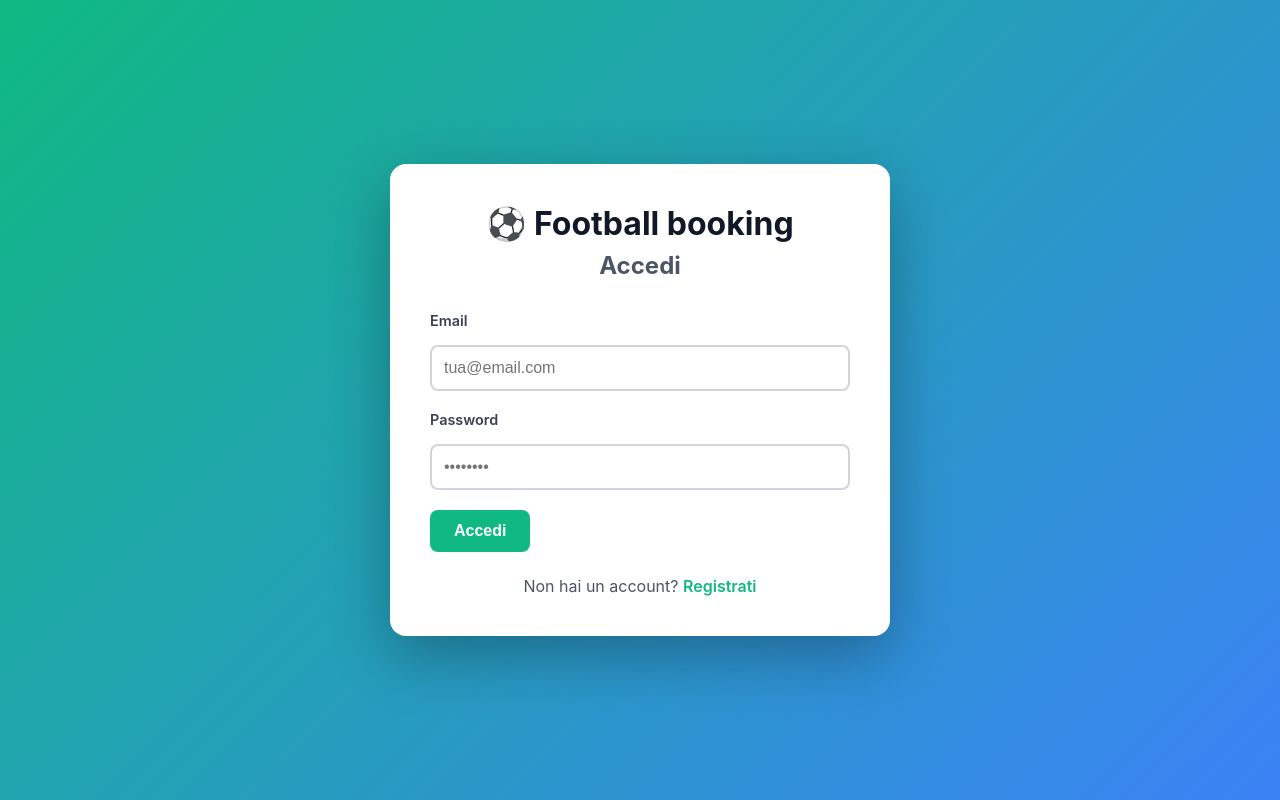
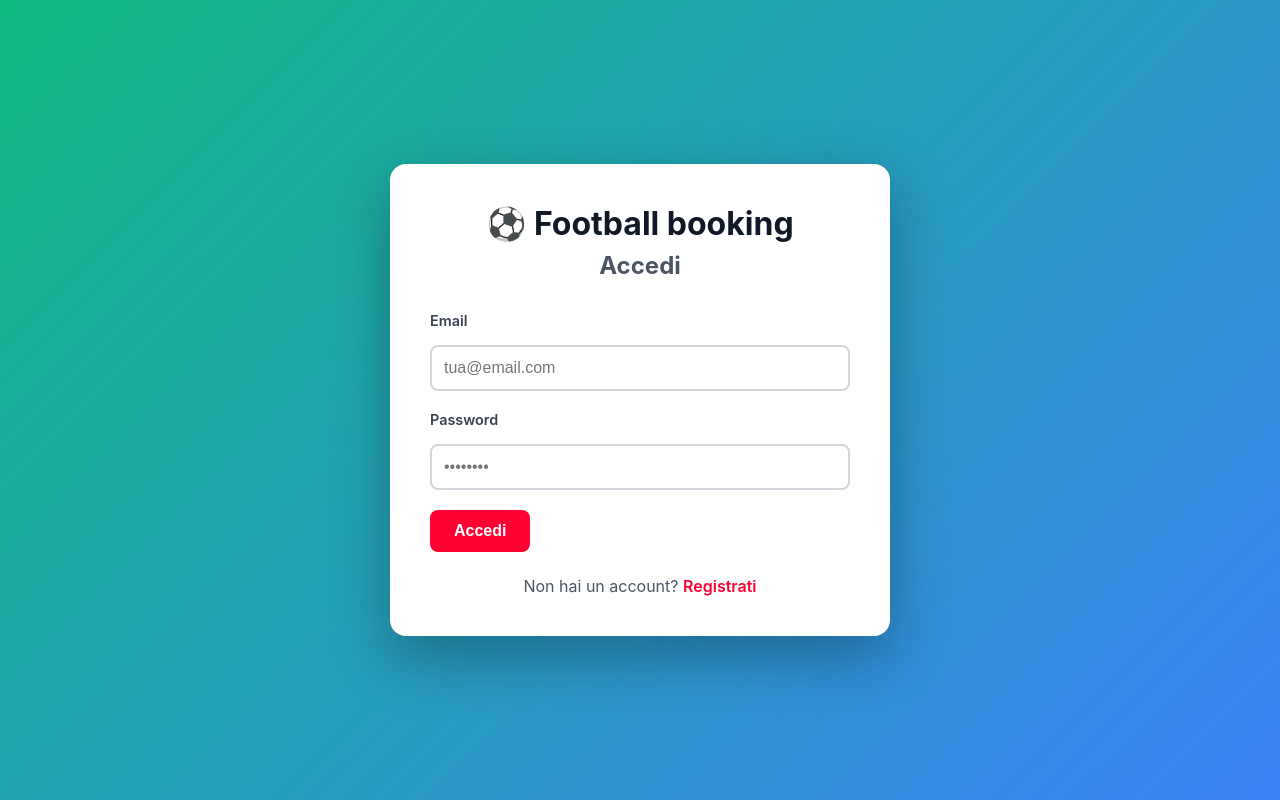
Before and after one commit to pdellibergoli/football_reserv, a React (Vite) app: page /login in a window 1280 px wide. Built offline with nearby package versions, Linux system fonts and the light colour scheme; no server answers.

Commit message:
Update primary color scheme and set default values for match creation form

```diff
--- a/src/App.css
+++ b/src/App.css
@@ -5,8 +5,8 @@
   }
 
   :root {
-    --primary: #10b981;
-    --primary-dark: #059669;
+    --primary: #ff0033;
+    --primary-dark: #a80022;
     --secondary: #3b82f6;
     --danger: #ef4444;
     --warning: #f59e0b;
--- a/src/pages/CreateMatch.jsx
+++ b/src/pages/CreateMatch.jsx
@@ -20,13 +20,13 @@ export default function CreateMatch() {
 
   const [formData, setFormData] = useState({
     tipologia: 'Calcio a 5',
-    data: '',
-    ora: '',
+    data: new Date().toISOString().split('T')[0],
+    ora: '18:00',
     luogo: '',
     indirizzo: '',
     citta: '',
     provincia: '',
-    prezzo: '',
+    prezzo: '9',
     maxPartecipanti: 10,
     lat: '',
     lng: ''
@@ -227,15 +227,9 @@ export default function CreateMatch() {
             {formData.lat && <small className="success-text">✓ Indirizzo confermato</small>}
           </div>
 
-          <div className="form-row">
-            <div className="form-group">
-              <label>Prezzo a persona (€)</label>
-              <input type="number" name="prezzo" value={formData.prezzo} onChange={handleChange} required step="0.5" />
-            </div>
-            <div className="form-group">
-              <label>Posti Totali</label>
-              <input type="number" value={formData.maxPartecipanti} readOnly style={{background: '#f0f0f0'}} />
-            </div>
+          <div className="form-group">
+            <label>Prezzo a persona (€)</label>
+            <input type="number" name="prezzo" value={formData.prezzo} onChange={handleChange} required step="0.5" />
           </div>
 
           <div className="form-actions">
```
